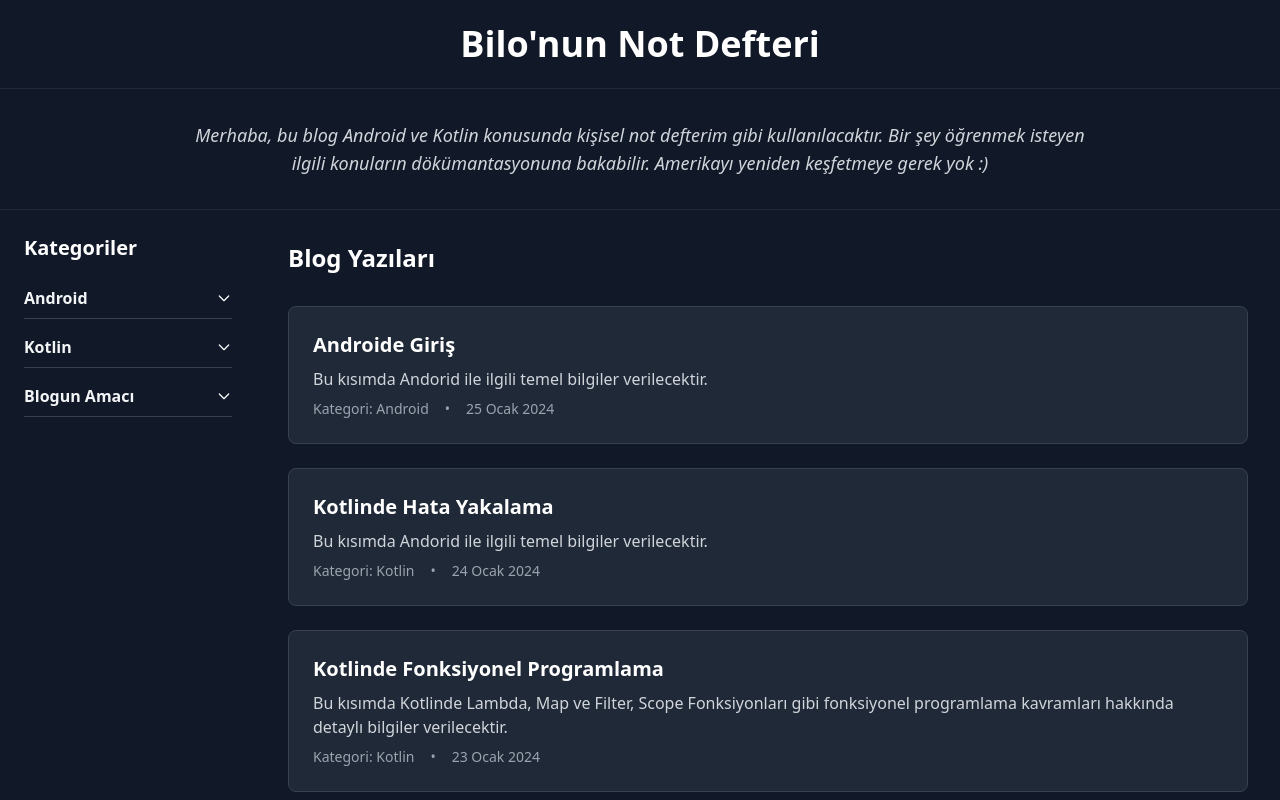
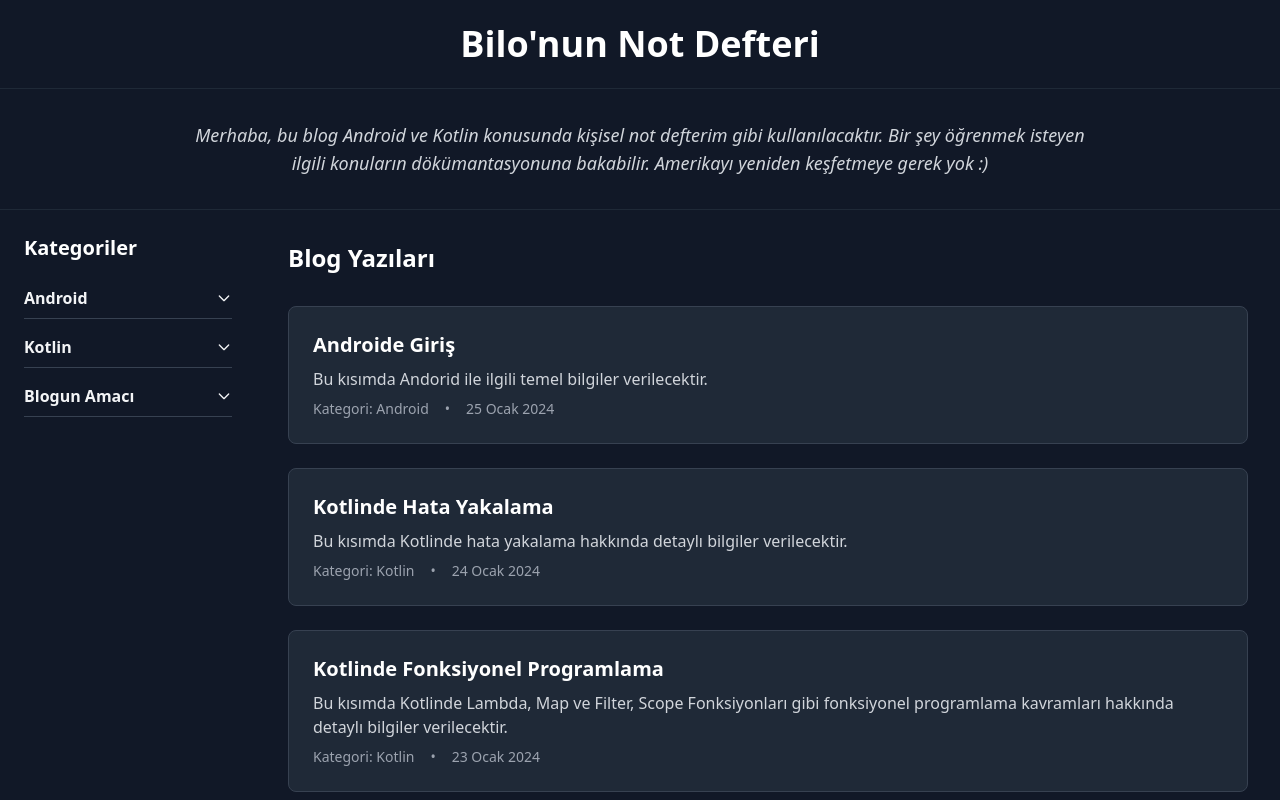
Before and after one commit to B1L0CAN/blog, a Next.js app: page / in a window 1280 px wide. Shown: the top 800 px of the page. Built offline with nearby package versions, Linux system fonts and the light colour scheme.

Commit message:
posts.ts güncellendi

```diff
--- a/src/data/posts.ts
+++ b/src/data/posts.ts
@@ -970,7 +970,7 @@ export const posts: Post[] = [
     title: "Kotlinde Hata Yakalama",
     content: POST_CONTENTS.hata,
     date: "2024-01-24",
-    summary: "Bu kısımda Andorid ile ilgili temel bilgiler verilecektir.",
+    summary: "Bu kısımda Kotlinde hata yakalama hakkında detaylı bilgiler verilecektir.",
     category: "Kotlin"
   }),
   createPost({
```
